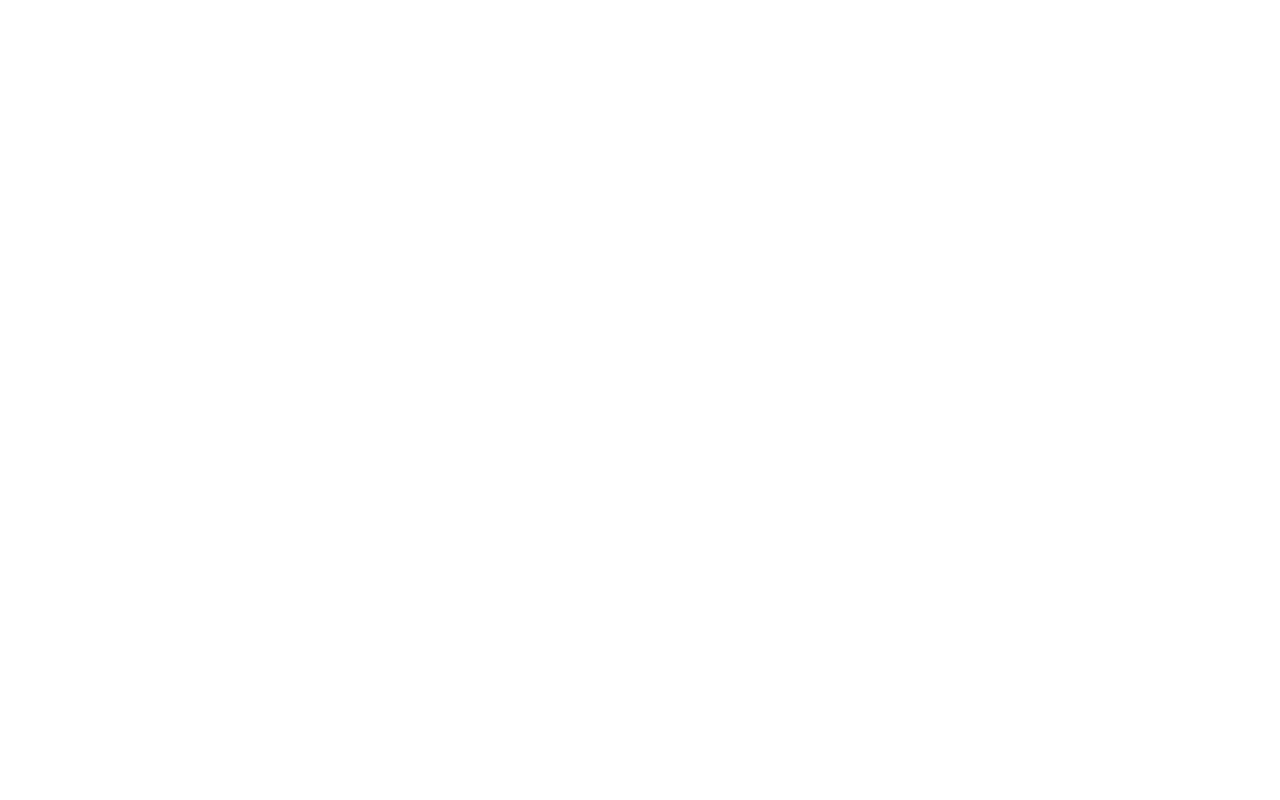
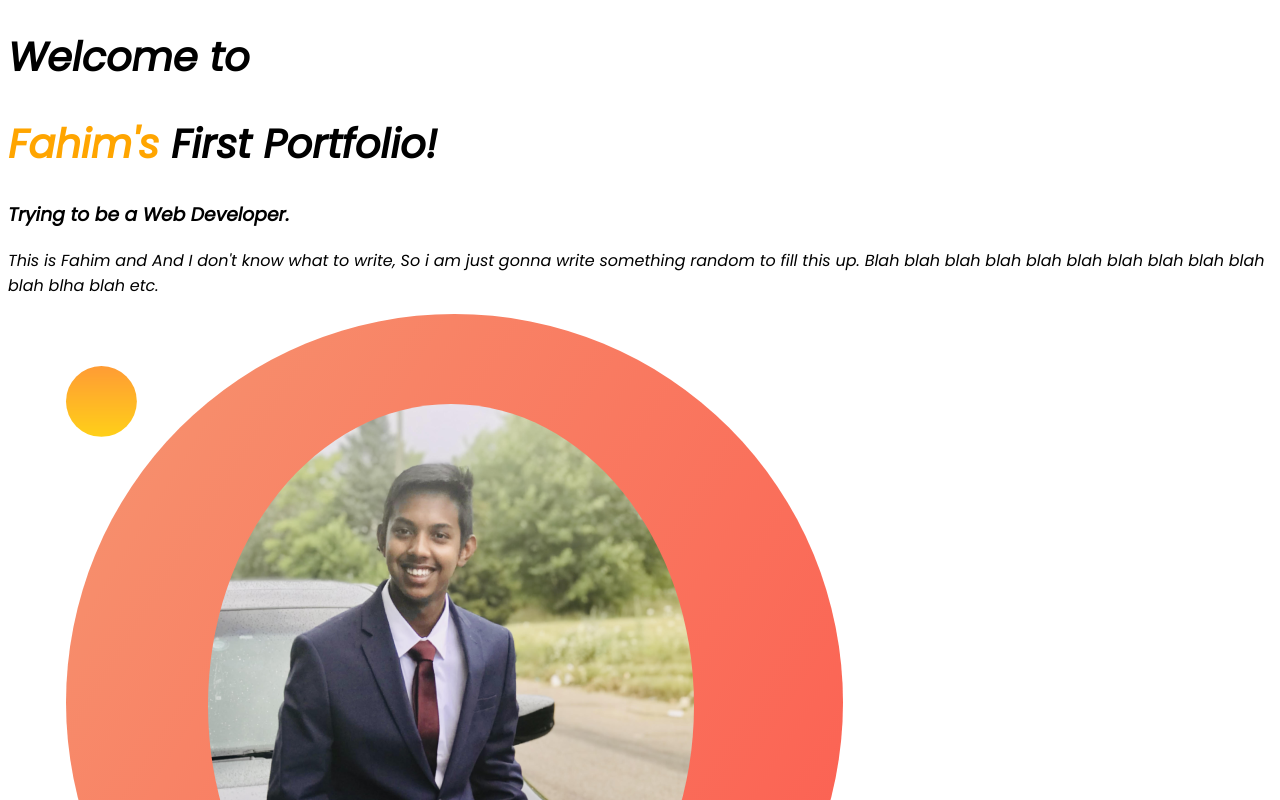
Before and after one commit to MohammedFUddin/Developer-Portfolio, a plain HTML site: page index.html in a window 1280 px wide. Shown: the top 800 px of the page. Drawn offline with Linux system fonts and the light colour scheme.

Commit message:
first commit

```diff
--- a/index.html
+++ b/index.html
@@ -1,13 +1,31 @@
 <!DOCTYPE html>
 <html lang="en">
+
 <head>
     <meta charset="UTF-8">
     <meta http-equiv="X-UA-Compatible" content="IE=edge">
     <meta name="viewport" content="width=device-width, initial-scale=1.0">
     <title>Mohammed FUddin's Portfolio</title>
+    <link rel="preconnect" href="https://fonts.googleapis.com">
+    <link rel="preconnect" href="https://fonts.gstatic.com" crossorigin>
+    <link href="https://fonts.googleapis.com/css2?family=Poppins:ital@1&display=swap" rel="stylesheet">
     <link rel="stylesheet" href="style.css">
 </head>
+
 <body>
+    <div>
+        <h1>Welcome to </h1>
+        <h1><span class="color">Fahim's</span> First Portfolio!</h1>
+        <h3> Trying to be a Web Developer.</h3>
+        <p> This is Fahim and And I don't know what to write, So i am just
+            gonna write something random to fill this up.
+            Blah blah blah blah blah blah blah blah blah blah blah blha blah etc.
+        </p>
+    </div>
+    <div>
+        <img src="images/my-bg.png" alt="">
+    </div>
 
 </body>
+
 </html>
--- a/style.css
+++ b/style.css
@@ -0,0 +1,9 @@
+body{
+    font-family: 'Poppins', sans-serif;
+}
+h1{
+    font-size: 40px;
+}
+.color{
+    color: orange;
+}
```
Also changed, not shown: images/dream-bg.png (added), images/exp-bg.png (added), images/jhankar.png (added), images/jhankar2.png (added), images/my-bg.png (added), images/my-bg2.png (added), images/top-banner.png (added), images/unnamed.jpg (added), 7 other files.
